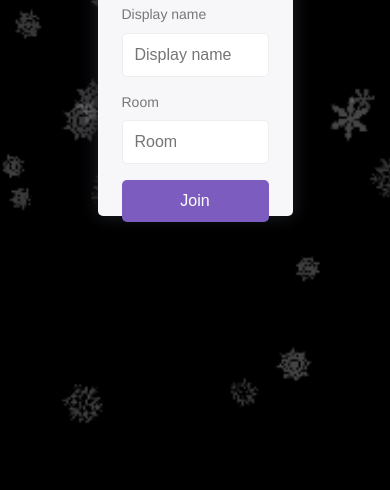
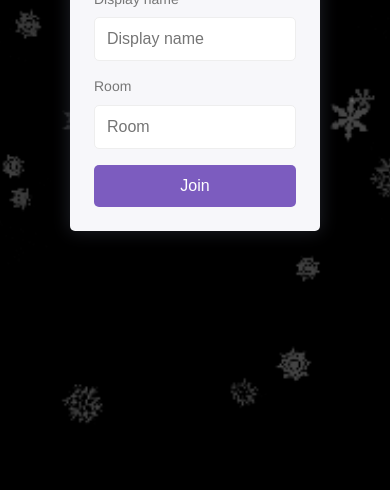
Before and after one commit to Evan-J-Hahn/node-chat-app, a website: page public/index.html in a window 390 px wide. Shown: the part 354-844 px from the top of the page. Drawn offline with Linux system fonts and the light colour scheme.

Commit message:
resize for mobile

```diff
--- a/public/css/styles.css
+++ b/public/css/styles.css
@@ -192,10 +192,3 @@ h2 .color {
     font-weight: 300;
     padding: 12px 24px 0 24px;
 }
-
-@media (min-width: 10rem) {
-    .centered-form__box {
-        width: 50vw;
-        height: 35vh;
-    }
-}
```
